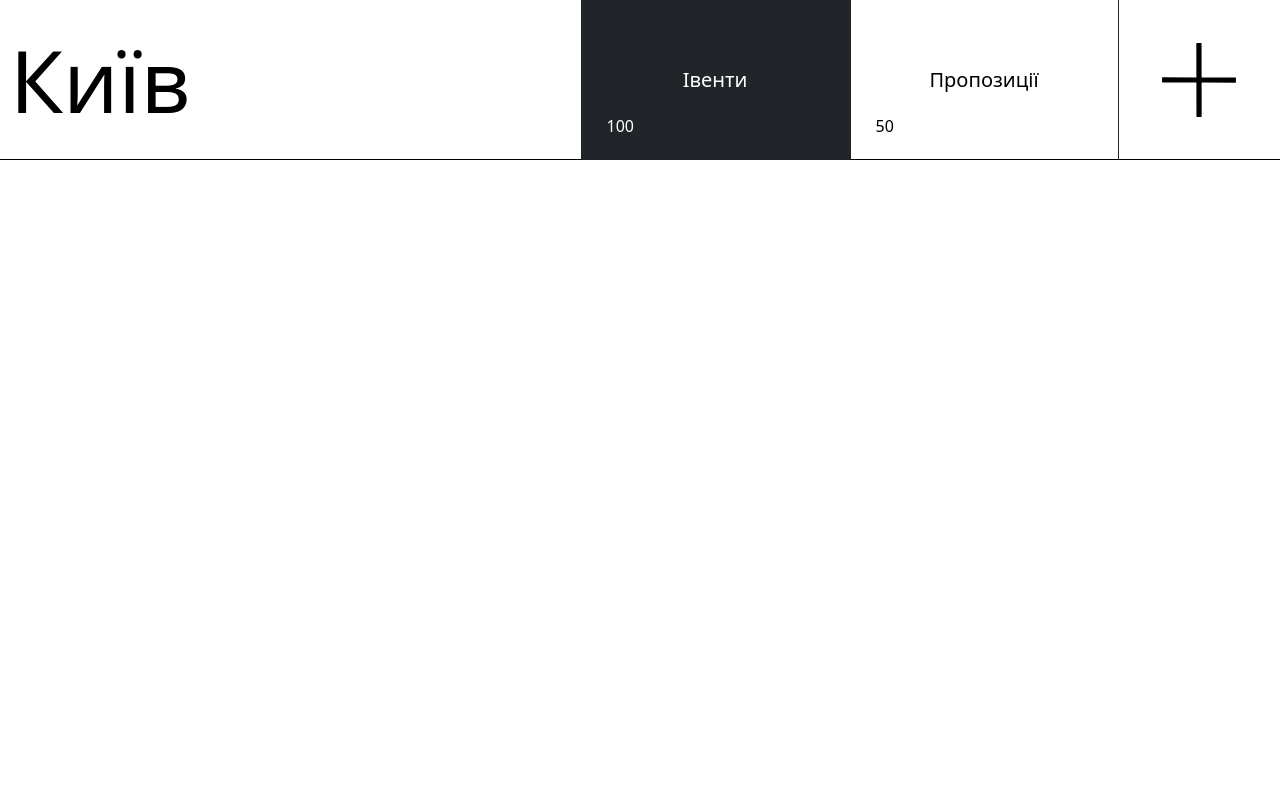
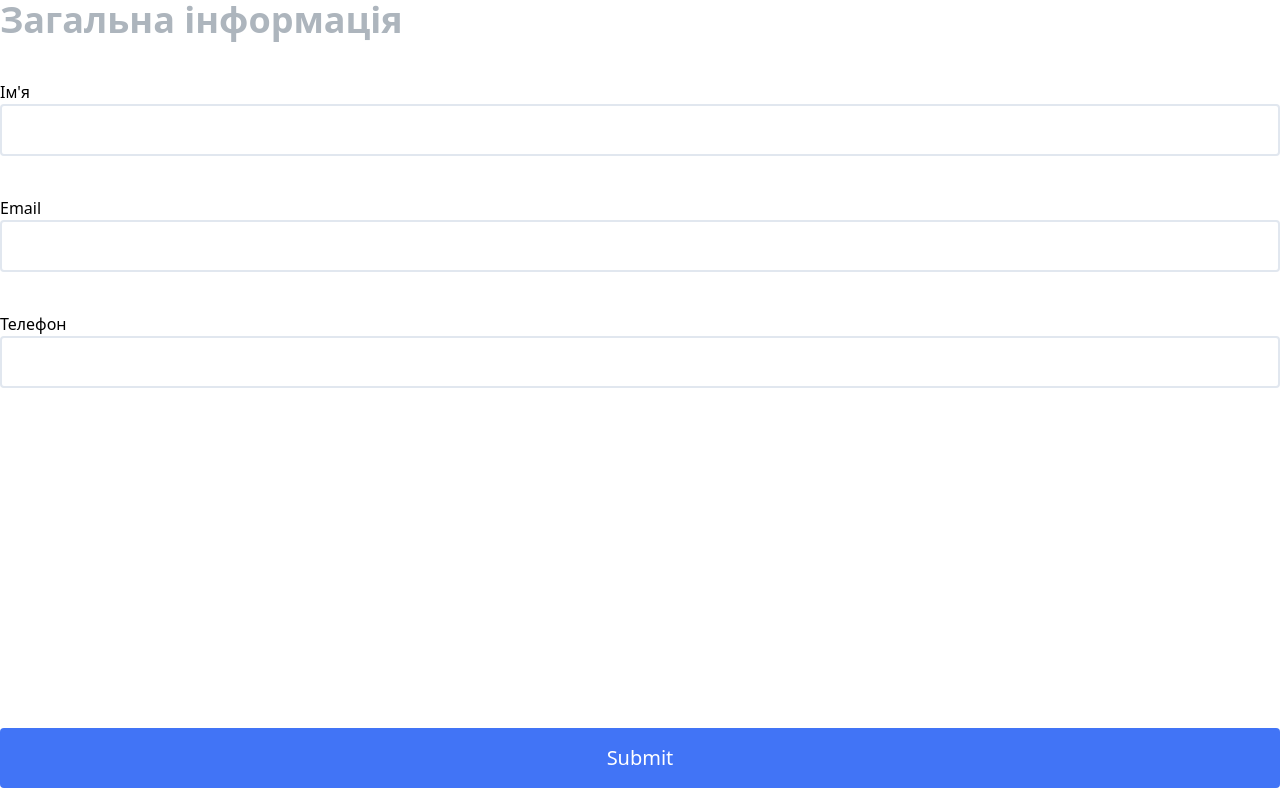
Before and after one commit to Pluto-Task/frontend-client, a React (Vite) app: page /profile in a window 1280 px wide. Before the commit this address led to /events. Built offline with nearby package versions, Linux system fonts and the light colour scheme.

Commit message:
profile general

```diff
--- a/src/App.tsx
+++ b/src/App.tsx
@@ -7,6 +7,7 @@ import SignUp from "./components/Sign/SignUp/SignUp";
 import SignIn from "./components/Sign/SignIn/SignIn";
 import Main from "./components/pages/Main/Main";
 import { useQuery } from "react-query";
+import { MainProfilePage } from "./components/Profile/MainProfilePage";
 
 export const axiosClient = axios.create({
   baseURL: "https://pluto.somee.com/api",
@@ -43,6 +44,7 @@ const App = () => {
           (true && (
             <>
               <Routes>
+                <Route path="/profile" element={<MainProfilePage />} />
                 <Route path="/events" element={<Main />} />
                 <Route path="/offers" element={<Main />} />
                 <Route path="*" element={<Navigate to="/events" replace />} />
--- /dev/null
+++ b/src/components/Profile/GeneralInformation.tsx/GeneralInformation.tsx
@@ -0,0 +1,54 @@
+export const GeneralInformation = () => {
+  return (
+    <>
+      <p className="text-4xl text-[#ADB5BD] font-semibold mb-[40px]">
+        Загальна інформація
+      </p>
+      <div>
+        <label htmlFor="price" className="mb-[10px]">
+          Ім'я
+        </label>
+        <div>
+          <input
+            type="text"
+            name="name"
+            id="name"
+            className="rounded h-[52px] pt-[16px] pr-[12px] pb-[16px] pl-[12px] w-full border-2 border-[#E1E7EF] focus:border-[#1D4ED7] focus:border-2"
+          />
+        </div>
+      </div>
+      <div className="mt-[40px]">
+        <label htmlFor="price" className="mb-[10px]">
+          Email
+        </label>
+        <div>
+          <input
+            type="email"
+            name="email"
+            id="email"
+            className="rounded h-[52px] pt-[16px] pr-[12px] pb-[16px] pl-[12px] w-full border-2 border-[#E1E7EF] focus:border-[#1D4ED7] focus:border-2"
+          />
+        </div>
+      </div>
+      <div className="mt-[40px]">
+        <label htmlFor="price" className="mb-[10px]">
+          Телефон
+        </label>
+        <div>
+          <input
+            type="tel"
+            name="phone"
+            id="phone"
+            className="rounded h-[52px] pt-[16px] pr-[12px] pb-[16px] pl-[12px] w-full border-2 border-[#E1E7EF] focus:border-[#1D4ED7] focus:border-2"
+          />
+        </div>
+      </div>
+      <button
+        type="submit"
+        className="absolute bottom-3 bg-[#4174F6] w-full h-[60px] rounded text-white font-normal text-xl"
+      >
+        Submit
+      </button>
+    </>
+  );
+};
--- /dev/null
+++ b/src/components/Profile/MainProfilePage.tsx
@@ -0,0 +1,10 @@
+import * as React from "react";
+import { GeneralInformation } from "./GeneralInformation.tsx/GeneralInformation";
+
+export const MainProfilePage = () => {
+  return (
+    <>
+      <GeneralInformation />
+    </>
+  );
+};
```
